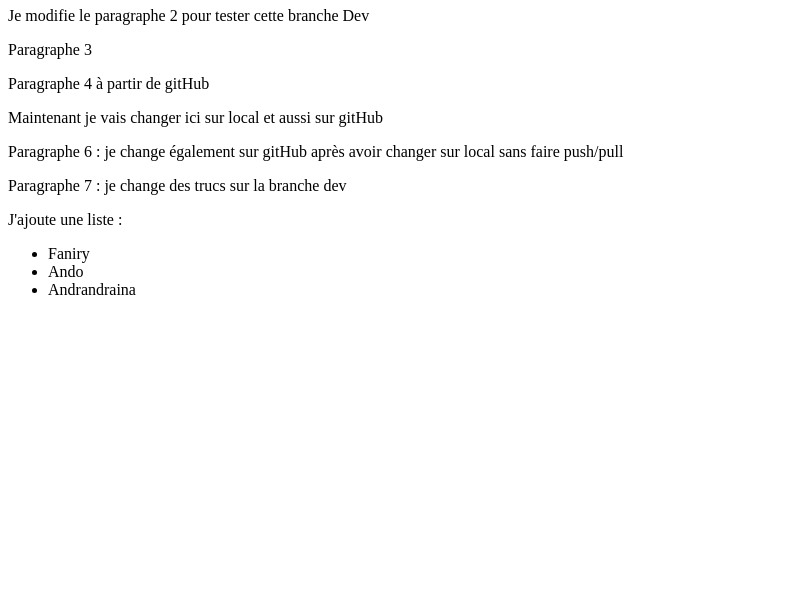
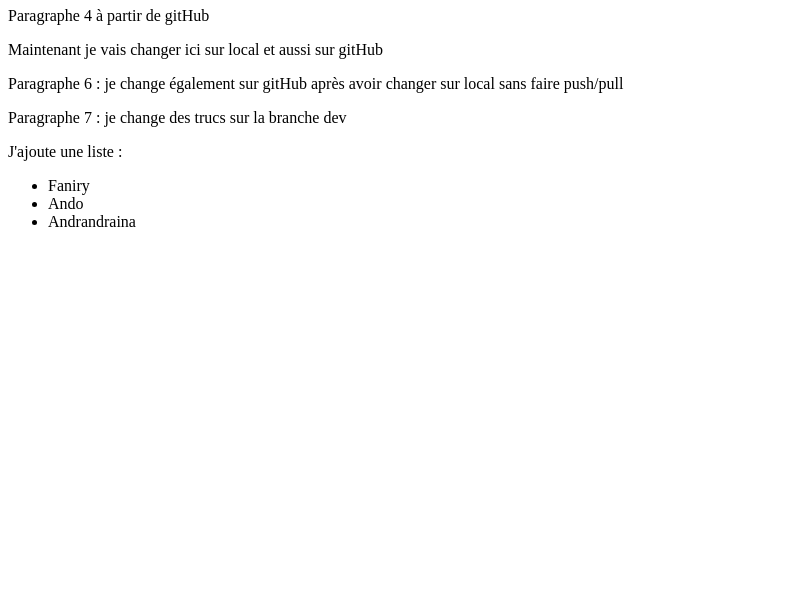
Before and after one commit to Faniry1015/TestGit, a plain HTML site: page index.html in a window 1280 px wide. Shown: the part 189-800 px from the top of the page, without its empty margins (0-795 px from the left). Drawn offline with Linux system fonts and the light colour scheme.

Commit message:
J'efface des trucs sur index Dev

```diff
--- a/index.html
+++ b/index.html
@@ -14,13 +14,7 @@
             Bon courage!
         </p>
         <h1>Ceci est l'image d'une vache ertrain de ce faire palpée</h1>
-        <p>
-            Je modifie le paragraphe 2 pour tester cette branche Dev
-        </p>
-        <p>
-            Paragraphe 3
-        </p>
-        <p>
+         <p>
             Paragraphe 4 à partir de gitHub
         </p>
         <p>
```
